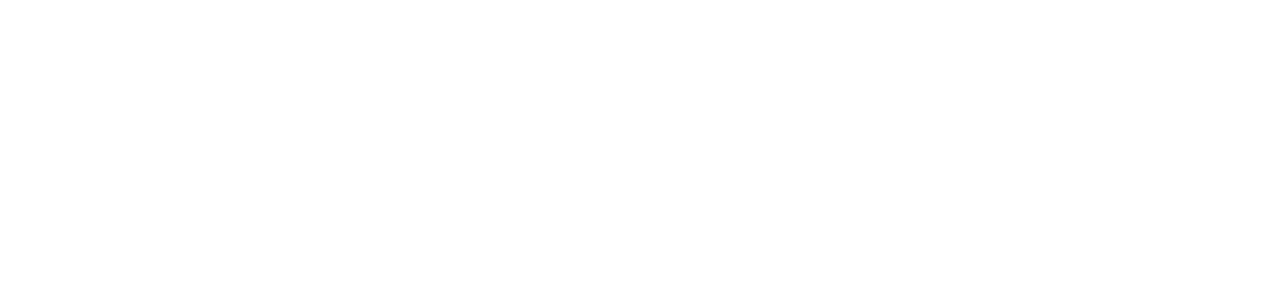
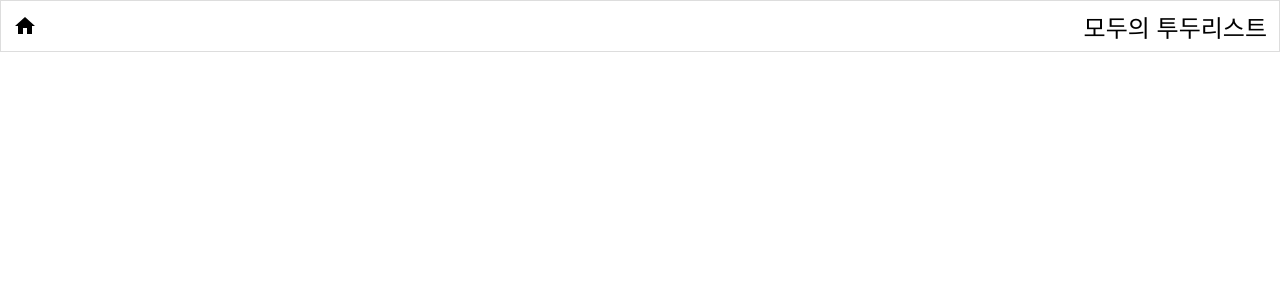
Before and after one commit to suzzeong/Redux-Toolkit-Todolist, a React (Create React App) app: page / in a window 1280 px wide. Shown: the top 300 px of the page. Built offline with nearby package versions, Linux system fonts and the light colour scheme.

Commit message:
투두리스트 레이아웃 임시 설정

```diff
--- a/src/pages/TodoList.jsx
+++ b/src/pages/TodoList.jsx
@@ -1,7 +1,7 @@
 import React from "react";
+import Layout from "../components/Layout";
 
 const TodoList = () => {
-    return <div></div>
+    return <Layout></Layout>
 }
-
 export default TodoList;
```
